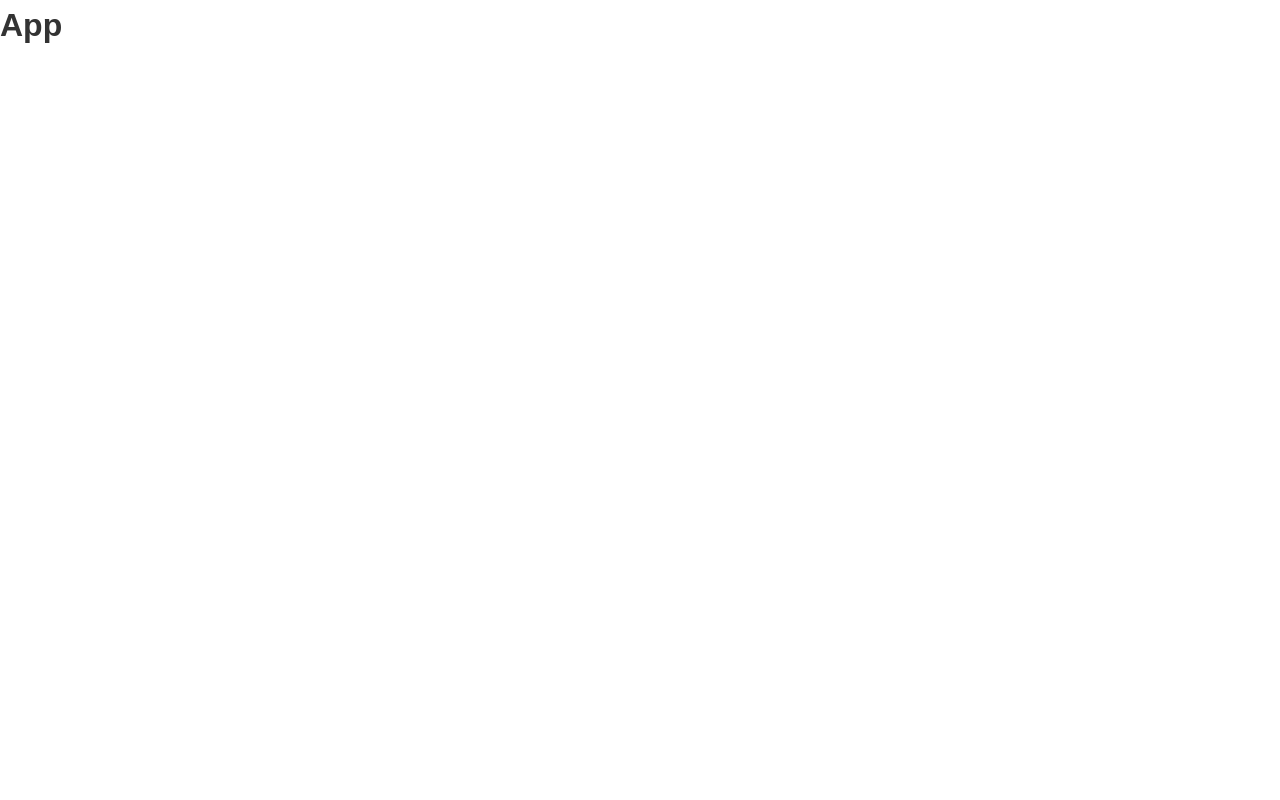
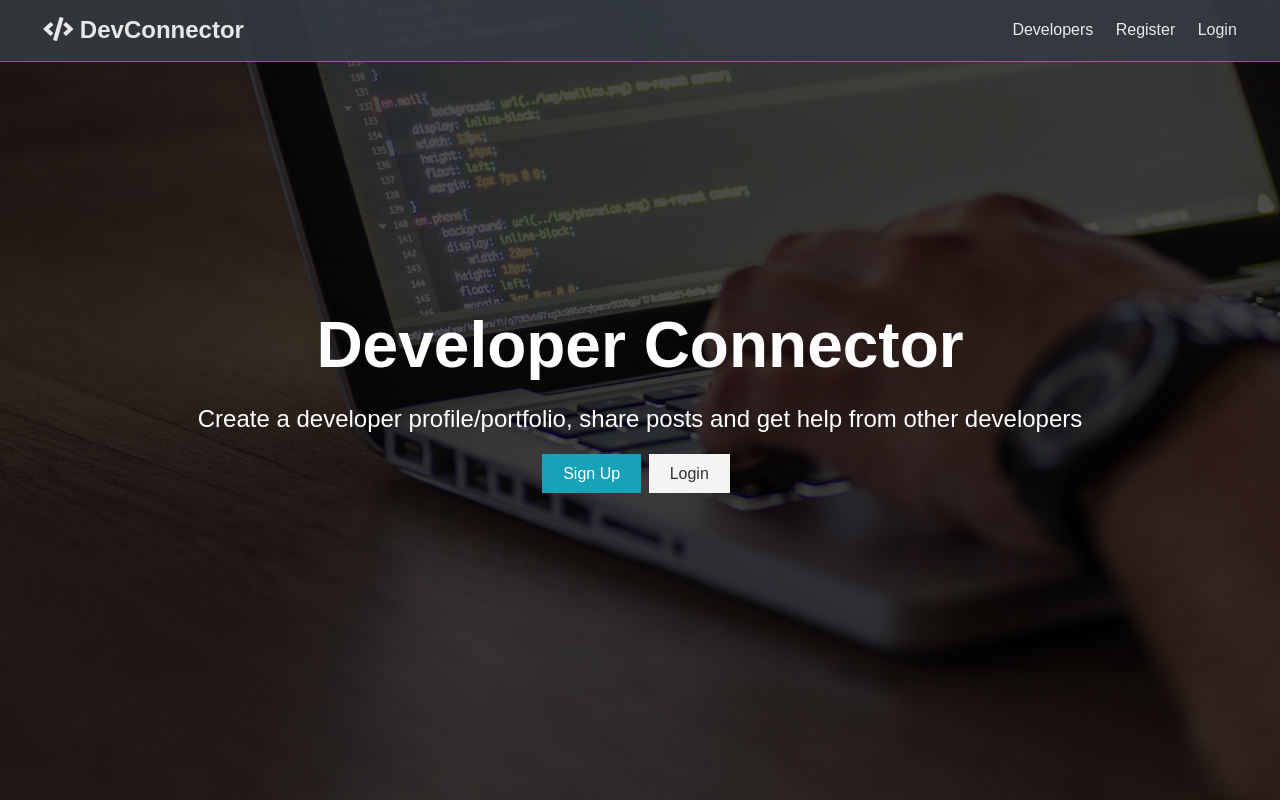
Before and after one commit to DhilipThangaraj/dev-connector-app, a React (Create React App) app in the folder client/: page / in a window 1280 px wide. Built offline with nearby package versions, Linux system fonts and the light colour scheme.

Commit message:
created landing and navbar component and kept in the app.js

```diff
--- a/client/src/App.js
+++ b/client/src/App.js
@@ -1,10 +1,13 @@
 import React, { Fragment } from "react";
+import Landing from "./components/layout/Landing";
+import Navbar from "./components/layout/Navbar";
 import "./App.css";
 
 function App() {
   return (
     <Fragment>
-      <h1>App</h1>
+      <Navbar />
+      <Landing />
     </Fragment>
   );
 }
--- /dev/null
+++ b/client/src/components/layout/Landing.js
@@ -0,0 +1,27 @@
+import React from "react";
+
+const Landing = () => {
+  return (
+    <section className="landing">
+      <div className="dark-overlay">
+        <div className="landing-inner">
+          <h1 className="x-large">Developer Connector</h1>
+          <p className="lead">
+            Create a developer profile/portfolio, share posts and get help from
+            other developers
+          </p>
+          <div className="buttons">
+            <a href="register.html" className="btn btn-primary">
+              Sign Up
+            </a>
+            <a href="login.html" className="btn btn-light">
+              Login
+            </a>
+          </div>
+        </div>
+      </div>
+    </section>
+  );
+};
+
+export default Landing;
--- /dev/null
+++ b/client/src/components/layout/Navbar.js
@@ -0,0 +1,26 @@
+import React from "react";
+
+const Navbar = () => {
+  return (
+    <nav className="navbar bg-dark">
+      <h1>
+        <a href="index.html">
+          <i className="fas fa-code"></i> DevConnector
+        </a>
+      </h1>
+      <ul>
+        <li>
+          <a href="profiles.html">Developers</a>
+        </li>
+        <li>
+          <a href="register.html">Register</a>
+        </li>
+        <li>
+          <a href="login.html">Login</a>
+        </li>
+      </ul>
+    </nav>
+  );
+};
+
+export default Navbar;
```
